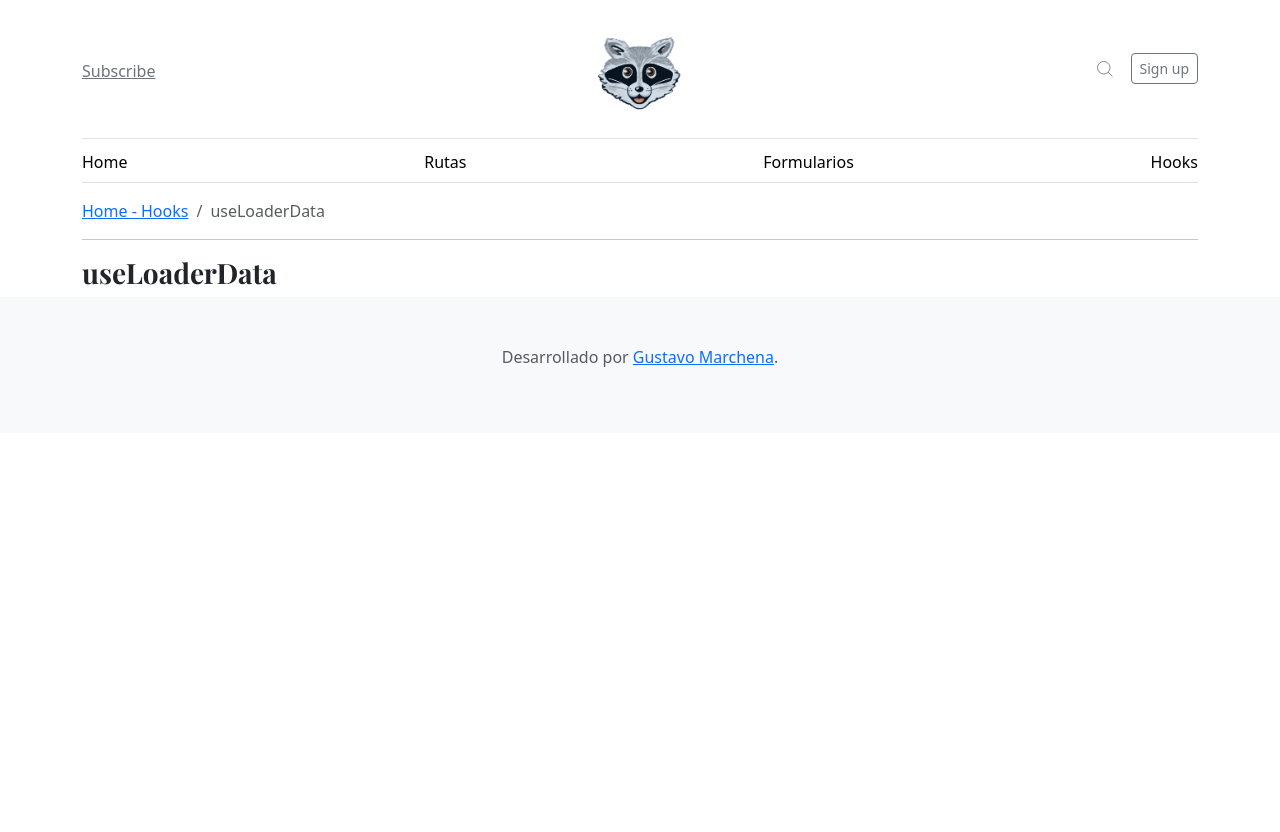
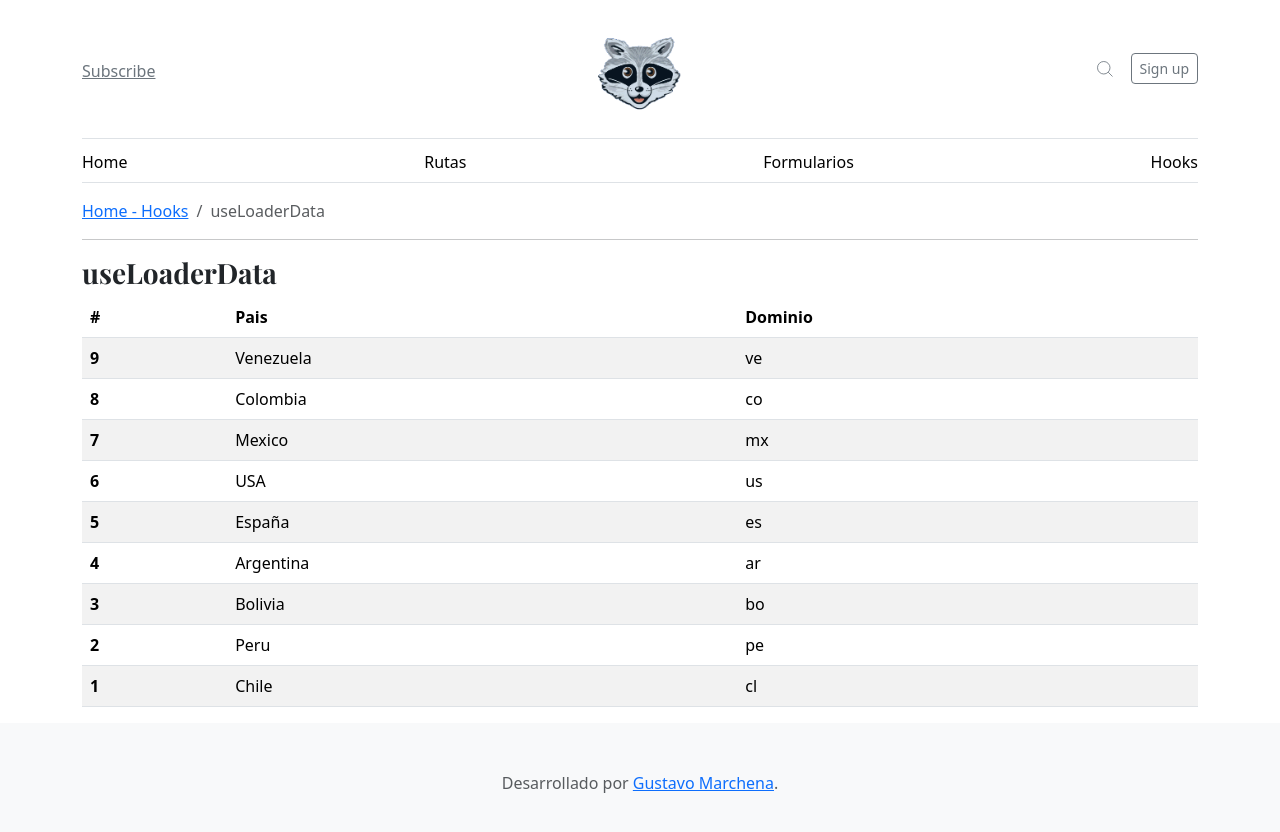
Before and after one commit to versace123mx/react_cesar_cancino_vite_1, a React (Vite) app: page /hooks/useLoaderData in a window 1280 px wide. Shown: the top 832 px of the page. Before the commit the page ends 800 px from the top, so only its background shows below. Built offline with nearby package versions, Linux system fonts and the light colour scheme.

Commit message:
se creo el hook useLoaderData pero se tubo que hacer ajustes en el main ya que el routin de Browser Router no funciona useLoaderData

```diff
--- a/src/main.jsx
+++ b/src/main.jsx
@@ -40,7 +40,7 @@ const router = createBrowserRouter
         { path:"/hooks/eventos-varios", element:<HooksEventosVarios />},
         { path:"/hooks/useEffect", element:<HookUseEffect />},
         { path:"/hooks/custom-hook", element:<HookCustom />},
-        { path:"/hooks/useLoaderData", element:<HookuseLoaderData />},
+        { path:"/hooks/useLoaderData", loader:paisesLoader, element:<HookuseLoaderData />},
         { path:"*", element:<Error404 />},
       ]
     }
--- a/src/pages/HooksEventoClick.jsx
+++ b/src/pages/HooksEventoClick.jsx
@@ -3,8 +3,8 @@ import { Link } from "react-router-dom"
 function HooksEventoClick() {
 
     const handlePresioname = (e) =>{
-        console.log(e.target)
-        alert("Hola mundo")
+        //console.log(e.target)
+        alert("Hola Culoncita")
     }
 
     const handlePresionameConParametro = (nombre) => {
--- a/src/pages/HookuseLoaderData.jsx
+++ b/src/pages/HookuseLoaderData.jsx
@@ -1,14 +1,14 @@
 import { Link, useLoaderData } from "react-router-dom"
 import { paises } from "../datos/datos"
 
-export function loader(){
-    const countrys = paises
+export function loader() {
+    const countrys = paises.sort().reverse()
     return countrys
 }
 function HookuseLoaderData() {
 
     const countrys = useLoaderData()
-    console.log(loader)
+
     return (
         <>
             <nav aria-label="breadcrumb">
@@ -19,6 +19,24 @@ function HookuseLoaderData() {
             </nav>
             <hr />
             <h3>useLoaderData</h3>
+            <table className="table table-striped table-hover">
+                <thead>
+                    <tr>
+                        <th scope="col">#</th>
+                        <th scope="col">Pais</th>
+                        <th scope="col">Dominio</th>
+                    </tr>
+                </thead>
+                <tbody>
+                    {countrys.map(country =>
+                        <tr key={country.id}>
+                            <th scope="row">{country.id}</th>
+                            <td>{country.nombre}</td>
+                            <td>{country.dominio}</td>
+                        </tr>
+                    )}
+                </tbody>
+            </table>
         </>
     )
 }
```
